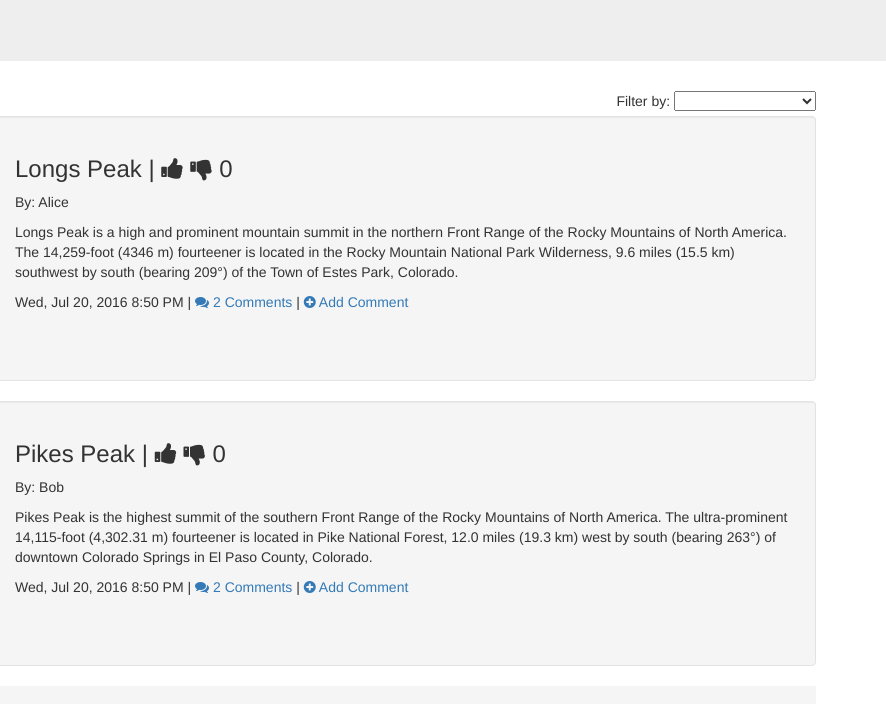
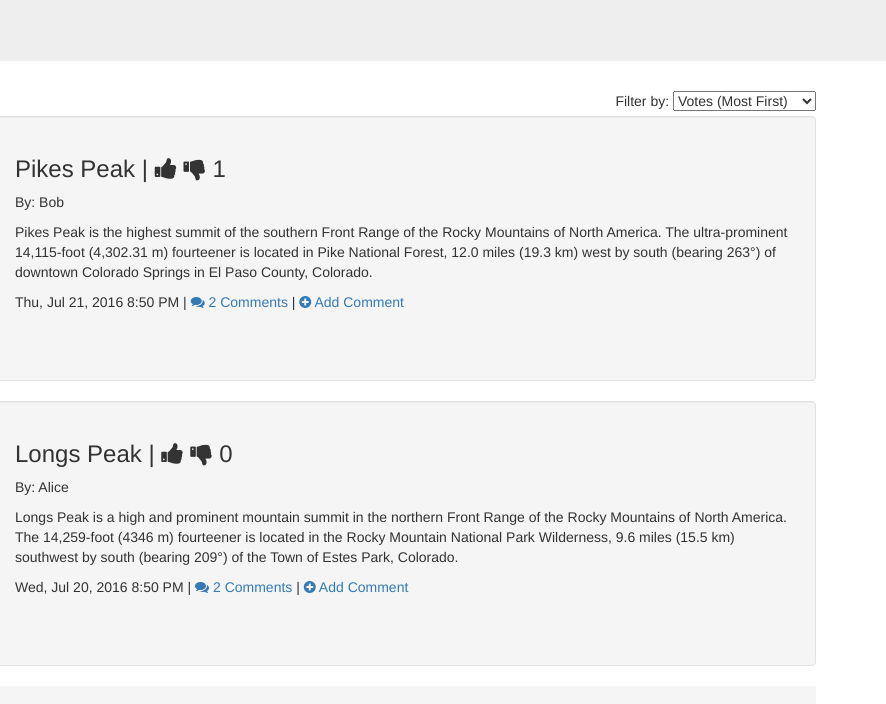
Before and after one commit to chrisco/reddit-clone, a plain HTML site: page index.html in a window 1280 px wide. Shown: the part 204-908 px from the top of the page, 394-1280 px from the left. Drawn offline with nearby package versions, Linux system fonts and the light colour scheme.

Commit message:
Deliver "sortBy" feature modified:   README.md modified:   app/controllers.js modified:   app/posts.js modified:   index.html

```diff
--- a/app/controllers.js
+++ b/app/controllers.js
@@ -75,7 +75,7 @@ function RedditController($scope) {
 		this.post.showNewCommentForm = false;
 	};
 
-
+	$scope.sortBy = "-points";
 }
 
 // Needs to be a "new comment" form that is hidden initially.
--- a/app/posts.js
+++ b/app/posts.js
@@ -35,8 +35,8 @@ var posts = [{
 	author: "Bob",
 	imageURL: "https://upload.wikimedia.org/wikipedia/commons/4/4c/Pikes_Peak_from_Garden_of_the_Gods.JPG",
 	postBody: "Pikes Peak is the highest summit of the southern Front Range of the Rocky Mountains of North America. The ultra-prominent 14,115-foot (4,302.31 m) fourteener is located in Pike National Forest, 12.0 miles (19.3 km) west by south (bearing 263°) of downtown Colorado Springs in El Paso County, Colorado.",
-	timestamp: "2016-07-20T14:50:26-06:00",
-	points: 0,
+	timestamp: "2016-07-21T14:50:26-06:00",
+	points: 1,
 	addPoints: this.points += 1,
 	subtractPoints: this.points -= 1,
 	comments: [{
--- a/index.html
+++ b/index.html
@@ -87,19 +87,19 @@
 				<div class="pull-right sort-by">
 					<label for="sort">Filter by: </label>
 					<select ng-model="sortBy" class="" name="sortBy">
-						<option value="da" ng-selected="true">Date (ascending)</option>
-						<option value="dd">Date (descending)</option>
-						<option value="ta">Title (ascending)</option>
-						<option value="td">Title (descending)</option>
-						<option value="va">Votes (ascending)</option>
-						<option value="vd">Votes (descending)</option>
+						<option value="points">Votes (Least First)</option>
+						<option value="-points">Votes (Most First)</option>
+						<option value="-timestamp">Date (Newest First)</option>
+						<option value="timestamp">Date (Oldest First)</option>
+						<option value="title">Title (A-Z)</option>
+						<option value="-title">Title (Z-A)</option>
 					</select>
 				</div>
 			</div>
 		</div>
 		<div class="row">
 			<div class="col-md-12">
-				<div ng-repeat="post in posts" class="well cc-well">
+				<div ng-repeat="post in posts | orderBy: sortBy" class="well cc-well">
 					<div class="image-container">
 						<img ng-src="{{post.imageURL}}" />
 					</div>
```
Also changed, not shown: README.md.
